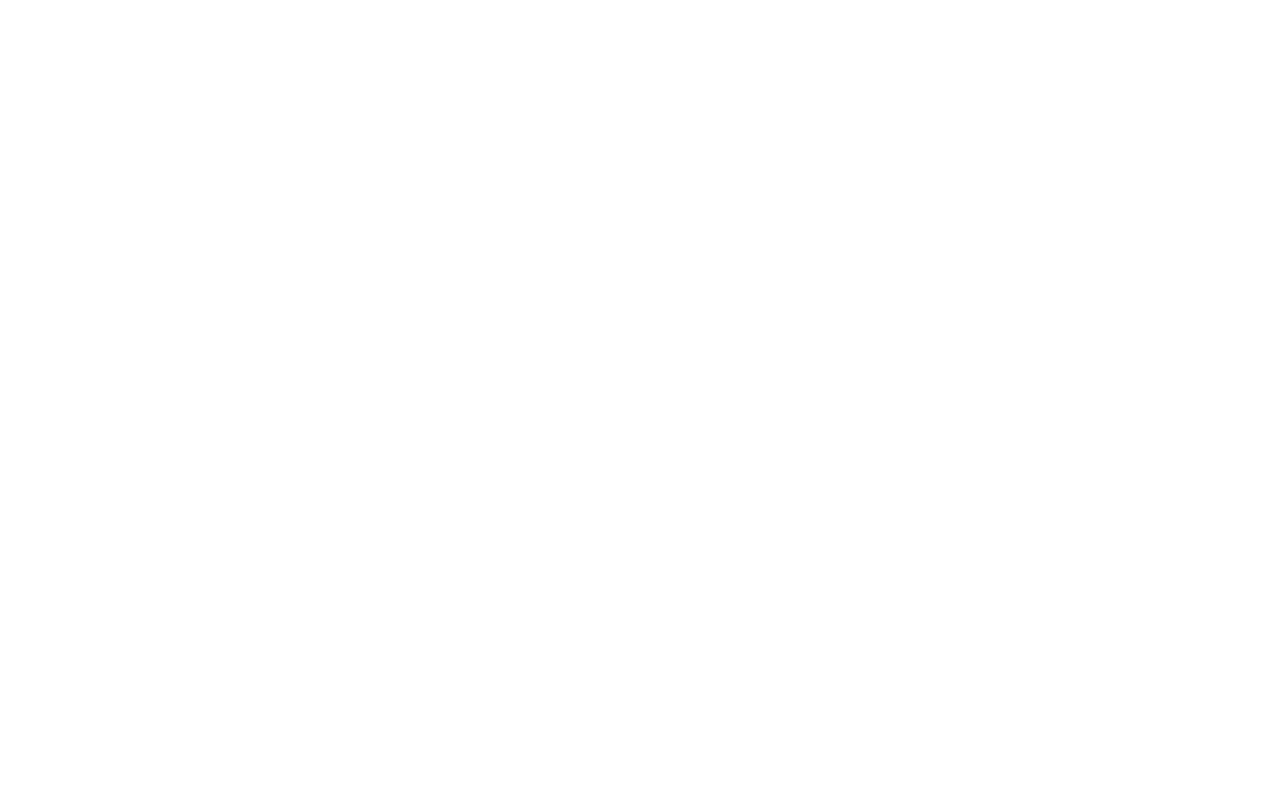
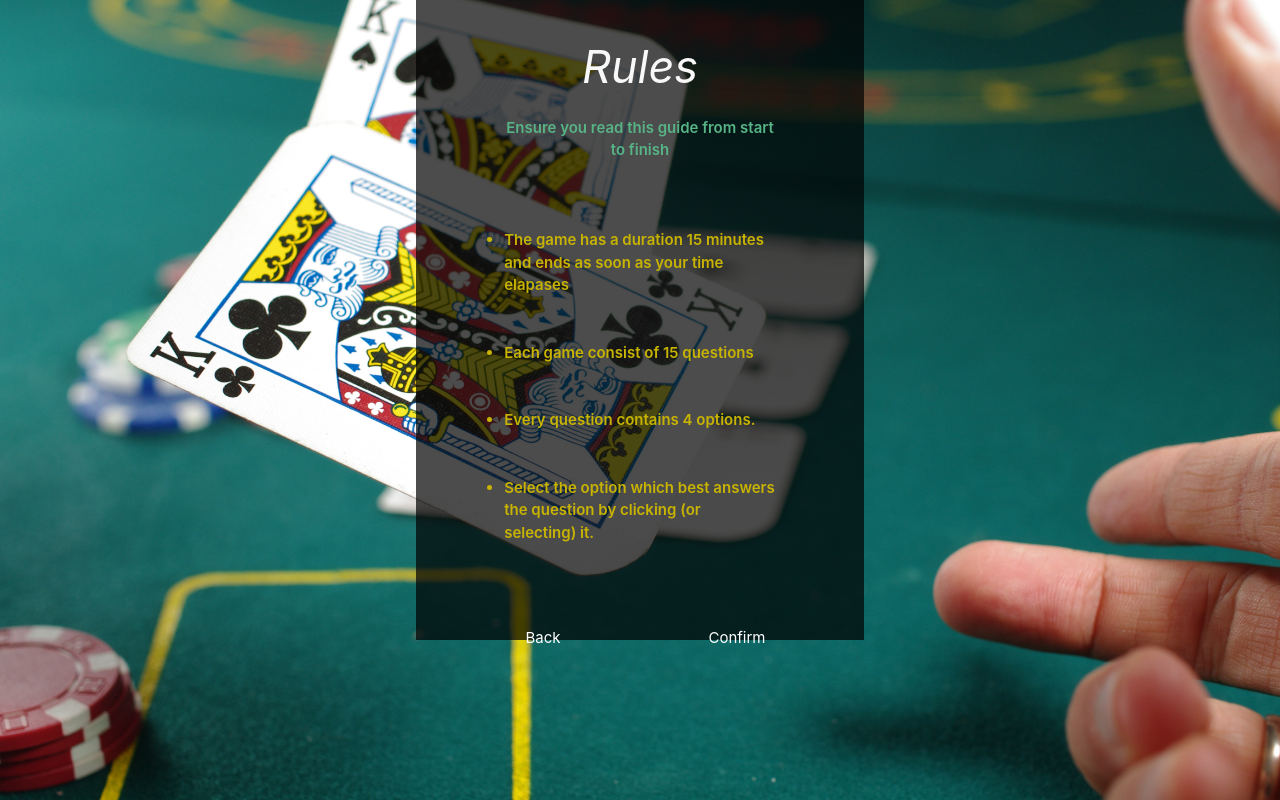
Before and after one commit to barilki/quiz-app, a React (Create React App) app: page /play/instructions in a window 1280 px wide. Before the commit this address had no page. Built offline with nearby package versions, Linux system fonts and the light colour scheme.

Commit message:
Instructions

```diff
--- a/src/App.js
+++ b/src/App.js
@@ -1,12 +1,16 @@
 import React from 'react';
 import { BrowserRouter as Router, Routes, Route } from "react-router-dom";
 import Home from './components/Home';
+import Instructions from './components/quiz/Instructions';
+import Quiz from './components/quiz/Quiz';
 
 function App() {
     return (
  <Router>
    <Routes>
    <Route path='/' element={<Home/>}/>
+   <Route path='/play/instructions' element={<Instructions/>}/>
+   <Route path='/play/Quiz' element={<Quiz/>}/>
    </Routes>
    </Router>
     );
--- /dev/null
+++ b/src/components/quiz/Instructions.js
@@ -0,0 +1,30 @@
+import React, {Component,Fragment} from 'react';
+import {Link} from 'react-router-dom';
+import {Helmet} from 'react-helmet';
+
+export default function Instructions () {return (
+    <React.Fragment>
+        <Helmet><title>Quiz Instructions</title></Helmet>
+        <div id="Instructions">
+            <section>
+            <div className="instructions container">
+            <h1>Rules</h1>
+            <p>Ensure you read this guide from start to finish</p>
+            <ul className='browser-default' id="main-list">
+                <li>The game has a duration 15 minutes and ends as soon as your time elapases</li>
+                <li>Each game consist of 15 questions</li>
+                <li>Every question contains 4 options.</li>
+                <li>Select the option which best answers the question by clicking (or selecting) it.</li>
+            </ul>
+            </div>
+            <div className='buttons-container'>
+            <Link to="/"className='buttons' id='back-button'>Back</Link>
+                <Link to="/play" className='buttons' id='confirm-button'>Confirm</Link>
+
+            </div>
+            </section>
+        </div>
+
+    </React.Fragment>
+);
+};
--- /dev/null
+++ b/src/components/quiz/Quiz.js
@@ -0,0 +1,13 @@
+import React from "react";
+
+
+class Quiz extends React.Component{
+    render(){
+        return(
+            <h1>Hello from the play component</h1>
+        )
+    }
+
+}
+
+export default Quiz;
--- a/src/styles/base/_settings.scss
+++ b/src/styles/base/_settings.scss
@@ -14,5 +14,10 @@ $lg: 3rem;
 $xlg: 5rem;
 $xxlg: 7rem;
 
-//Button Radius
+// Button Radius
 $button-radius:30px;
+
+// Breakpoints
+$lg-breakpoint: 1024px;
+$md-breakpoint: 768px;
+$sm-breakpoint: 641px;
--- a/src/styles/components/_home.scss
+++ b/src/styles/components/_home.scss
@@ -45,8 +45,6 @@
     a.start-button:hover{
         // outline: 0px solid transparent;
         border: 3px solid #00ff6a;
-        // -webkit-transition: all 0.2s ease-in-out;
-        // transition: all 0.2s ease-in-out;
     }
 
     .auth-container{
@@ -74,3 +72,11 @@
     }
 
 }
+
+@media (max-width: 768px){
+    #home section {
+        padding: 0 $normal;
+        width: 100%;
+        height: 100%;
+    }
+}
--- /dev/null
+++ b/src/styles/components/_instructions.scss
@@ -0,0 +1,69 @@
+#Instructions{
+    background-image: url('../../assets/img/background.jpg');
+    background-size: cover;
+    background-position: center;
+    display: flex;
+    justify-content: space-around;
+    height: 100vh;
+    width: 100vw;
+
+    section {
+        background-color: rgba(0,0,0,0.7);
+        padding-Left: $md;
+        padding-right: $md;
+        height: 80%;
+        width: 35%;
+    }
+
+    h1{
+        font-size: $lg;
+        text-align: center;
+        color: $off-white;
+        font-style: italic;
+    }
+
+    p{
+        font-size: $normal;
+        font-weight: 600;
+        text-align: center;
+        color: $green;
+    }
+
+    #main-list{
+        padding: $lg 0;
+    }
+
+    li{
+        font-size: $normal;
+        font-weight: 600;
+        color: $yellow;
+        padding: $sm 0;
+    }
+
+    .buttons-container{
+        width: 100%;
+        display: flex;
+        justify-content: space-around;
+        text-align: center;
+
+    }
+
+    .buttons-container .buttons{
+        color: #fff;
+        cursor: pointer;
+        border-radius: 30px;
+        padding: $normal 0;
+        text-align: center;
+        width: 45%;
+    }
+
+
+}
+
+@media (max-width: 768px){
+    #home section {
+        padding: 0 $normal;
+        width: 100%;
+        height: 100%;
+    }
+}
--- a/src/styles/styles.scss
+++ b/src/styles/styles.scss
@@ -1,3 +1,4 @@
 @import './base/base';
 @import './base/settings';
 @import './components/home';
+@import './components/instructions';
```
